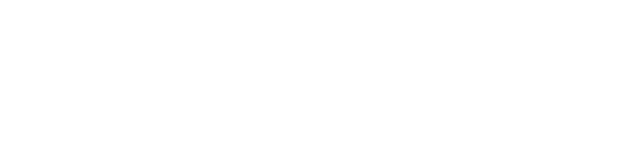
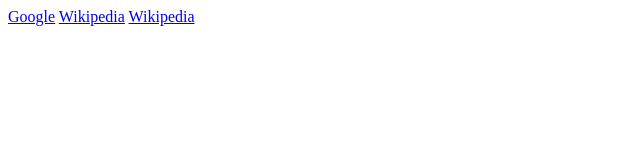
Before and after one commit to jheyl/Webtechnologie_SS19, a plain HTML site: page html1/links.html in a window 1280 px wide. Shown: the whole page, without its empty margins (0-640 px from the left). Drawn offline with Linux system fonts and the light colour scheme.

Commit message:
small fix

```diff
--- a/html1/links.html
+++ b/html1/links.html
@@ -0,0 +1,17 @@
+<!DOCTYPE html>
+<html lang="de">
+
+<head>
+    <!--Nicht angezeigte Metadaten-->
+    <meta charset="utf-8" />
+    <link rel="stylesheet" href="example.css">
+    <title>links</title>
+</head>
+
+<body>
+    <a href="google.de">Google</a>
+    <a href="wikipedia.de">Wikipedia</a>
+    <a href="https://www.th-bingen.de/">Wikipedia</a>
+</body>
+
+</html>
```
Also changed, not shown: html1/structure.html (+1 -1 lines).
